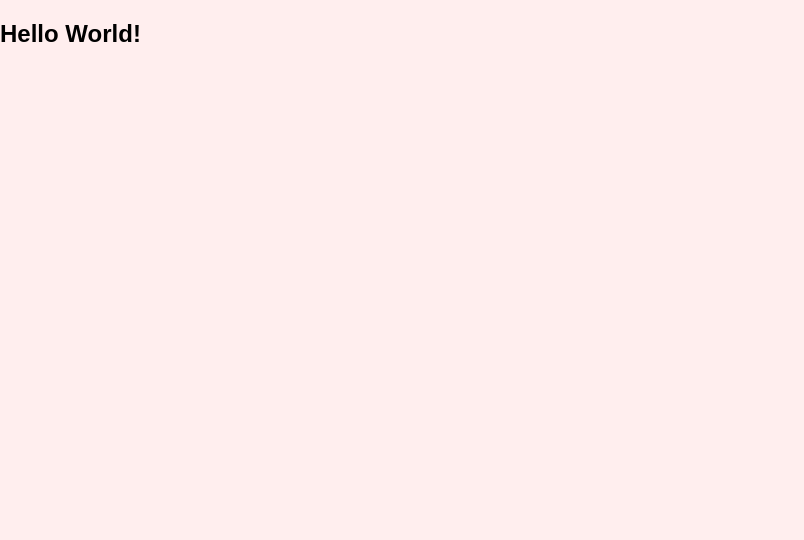
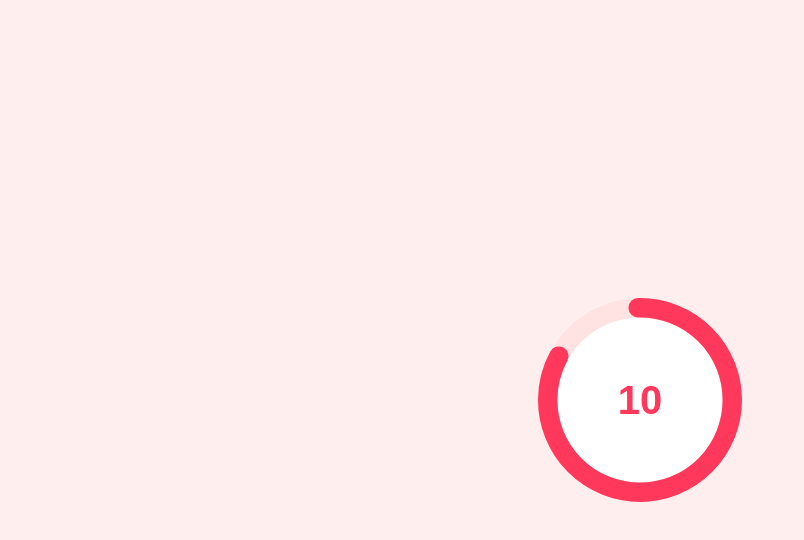
Before and after one commit to KarolusD/pomo-timer, a React (Create React App) app: page / in a window 1280 px wide. Shown: the top 540 px of the page, without its empty margins (0-804 px from the left). Built offline with nearby package versions, Linux system fonts and the light colour scheme.

Commit message:
Basic timer added

```diff
--- a/src/components/App/App.css
+++ b/src/components/App/App.css
@@ -3,7 +3,7 @@
   src: url('https://fonts.googleapis.com/css2?family=Poppins:wght@600;700&display=swap');
 }
 
-body {
+* {
   font-family: 'Poppins', sans-serif;
   margin: 0;
   padding: 0;
--- a/src/components/App/App.js
+++ b/src/components/App/App.js
@@ -1,14 +1,46 @@
 import React from 'react'
 import './App.css'
 import Page from '../../components/Page/Page'
+import Timer from '../../components/Timer/Timer'
 import { ThemeContextProvider } from '../../components/ThemeContext/ThemeContext'
 
 class App extends React.Component {
+  state = {
+    pomoTime: 10,
+    breakTime: 5,
+    timerRuns: false,
+    timerState: 'pomo',
+  }
+
+  themeRef = React.createRef()
+  //timerRef = React.createRef()
+
+  handleTimerState = () => {
+    this.setState(
+      (prevState) => ({
+        timerState: prevState.timerState === 'pomo' ? 'break' : 'pomo',
+      }),
+      () => this.themeRef.current.handleThemeChange(this.state.timerState)
+    )
+  }
+
+  handleTimerRuns = () => {
+    this.setState((prevState) => ({
+      timerRuns: !prevState.timerRuns,
+    }))
+  }
+
   render() {
+    const { timerState, pomoTime, breakTime } = this.state
+    const { handleTimerState, handleTimerRuns, themeRef } = this
     return (
-      <ThemeContextProvider>
+      <ThemeContextProvider ref={themeRef}>
         <Page>
-          <h1> Hello World!</h1>
+          <Timer
+            handleTimerState={handleTimerState}
+            handleTimerRuns={handleTimerRuns}
+            startingTimerTime={timerState === 'pomo' ? pomoTime : breakTime}
+          />
         </Page>
       </ThemeContextProvider>
     )
--- a/src/components/ThemeContext/ThemeContext.js
+++ b/src/components/ThemeContext/ThemeContext.js
@@ -6,6 +6,14 @@ class ThemeContextProvider extends React.Component {
   state = {
     theme: themes.pomo,
   }
+
+  handleThemeChange = (timerState) => {
+    console.log(timerState)
+    this.setState({
+      theme: timerState === 'pomo' ? themes.pomo : themes.break,
+    })
+  }
+
   render() {
     const { theme } = this.state
     const { children } = this.props
--- /dev/null
+++ b/src/components/Timer/Timer.js
@@ -0,0 +1,92 @@
+import React, { useRef, useState, useEffect } from 'react'
+import styles from './Timer.module.css'
+import { ThemeContextConsumer } from '../ThemeContext/ThemeContext'
+
+const Timer = ({ startingTimerTime, handleTimerState, handleTimerRuns }) => {
+  const [currentTime, setCurrentTime] = useState(startingTimerTime)
+
+  useEffect(() => {
+    setCurrentTime(startingTimerTime)
+  }, [startingTimerTime])
+
+  const startTimer = (timestamp, startTime, duration) => {
+    let runTime = (timestamp - startTime) / 1000 // conversion to seconds
+
+    setCurrentTime(startingTimerTime - runTime.toFixed())
+
+    if (runTime < duration) {
+      requestAnimationFrame((timestamp) => {
+        startTimer(timestamp, startTime, duration)
+      })
+    } else {
+      handleTimerState() // pomo or break ?
+      handleTimerRuns() // timer stop or start
+    }
+  }
+
+  const handleTimer = () => {
+    requestAnimationFrame((timestamp) => {
+      handleTimerRuns()
+      const startTime = timestamp || new Date().getTime()
+      startTimer(timestamp, startTime, startingTimerTime)
+    })
+  }
+
+  const donutTimer = useRef()
+  return (
+    <ThemeContextConsumer>
+      {(theme) => (
+        <div className={styles.timerContainer}>
+          <figure
+            className={styles.timer}
+            style={{ background: theme.white }}
+            onClick={handleTimer}
+          >
+            <svg
+              width='100%'
+              height='100%'
+              viewBox='0 0 42 42'
+              className='timer'
+              aria-labelledby='timer-title timer-desc'
+              role='img'
+            >
+              <title id='beers-title'>Pomodoro timer</title>
+              <desc id='beers-desc'>
+                Pomodoro timer is showing how much time left to the end of focus
+                or relax break
+              </desc>
+              <circle
+                className='timer-ring'
+                cx='21'
+                cy='21'
+                r='19'
+                fill='transparent'
+                style={{ stroke: theme.lightMain }}
+                strokeWidth='4'
+              ></circle>
+
+              <circle
+                className='timer-segment'
+                cx='21'
+                cy='21'
+                r='19'
+                fill='transparent'
+                style={{ stroke: theme.main }}
+                strokeWidth='4'
+                strokeDasharray='80 20'
+                strokeDashoffset='11'
+                strokeLinecap='round'
+                ref={donutTimer}
+              ></circle>
+            </svg>
+            <h1 style={{ color: theme.main }} className={styles.time}>
+              {currentTime}
+            </h1>
+          </figure>
+        </div>
+      )}
+    </ThemeContextConsumer>
+  )
+}
+
+export default Timer
--- /dev/null
+++ b/src/components/Timer/Timer.module.css
@@ -0,0 +1,34 @@
+.timerContainer {
+  padding: 0;
+  margin: 0;
+  display: flex;
+  align-items: center;
+  justify-content: center;
+  height: 100%;
+}
+
+.timer {
+  position: relative;
+  width: 204px;
+  height: 204px;
+  border-radius: 50%;
+}
+
+.timerFg {
+  width: 162px;
+  height: 162px;
+  border-radius: 50%;
+  position: relative;
+  top: 50%;
+  left: 50%;
+  transform: translate(-81px, -81px);
+}
+
+.time {
+  position: absolute;
+  top: 50%;
+  left: 50%;
+  transform: translate(-50%, -50%);
+  font-size: 40px;
+  font-weight: 700;
+}
--- a/src/theme/theme.js
+++ b/src/theme/theme.js
@@ -2,9 +2,13 @@ export const themes = {
   pomo: {
     background: '#FFEEEE',
     main: '#FF385C',
+    lightMain: '#FFE2E2',
+    white: '#FFFFFF',
   },
   break: {
     background: '#DFFEEF',
     main: '#10DB7A',
+    lightMain: '#C9FFE5',
+    white: '#FFFFFF',
   },
 }
```
